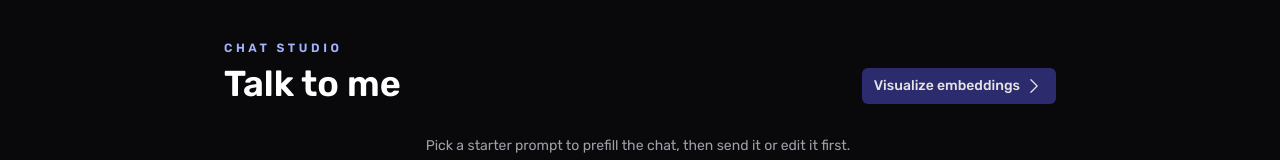
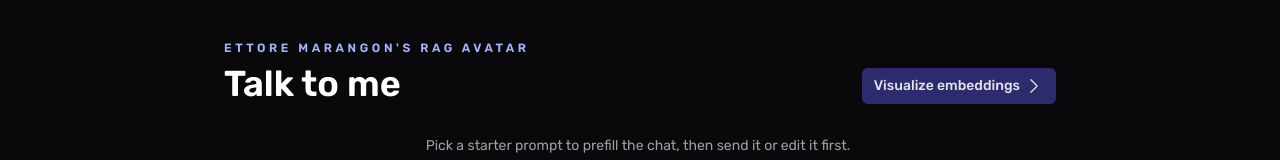
Before and after one commit to MrEttore/rag-avatar-ettore-marangon, a Next.js app: page / in a window 1280 px wide. Shown: the top 160 px of the page. Built offline with nearby package versions, Linux system fonts and the light colour scheme.

Commit message:
fix: update header text to reflect user identity

```diff
--- a/src/features/chat/ChatHeader.tsx
+++ b/src/features/chat/ChatHeader.tsx
@@ -12,7 +12,7 @@ export default function ChatHeader() {
       <div className="flex items-start justify-between gap-3 sm:items-end sm:gap-4">
         <div className="min-w-0 flex-1 space-y-2">
           <p className="text-[0.65rem] font-semibold tracking-[0.3em] text-indigo-300 uppercase sm:text-xs">
-            Chat Studio
+            Ettore Marangon&apos;s RAG Avatar
           </p>
           <h1 className="text-2xl font-semibold text-white sm:text-3xl md:text-4xl">Talk to me</h1>
         </div>
```
